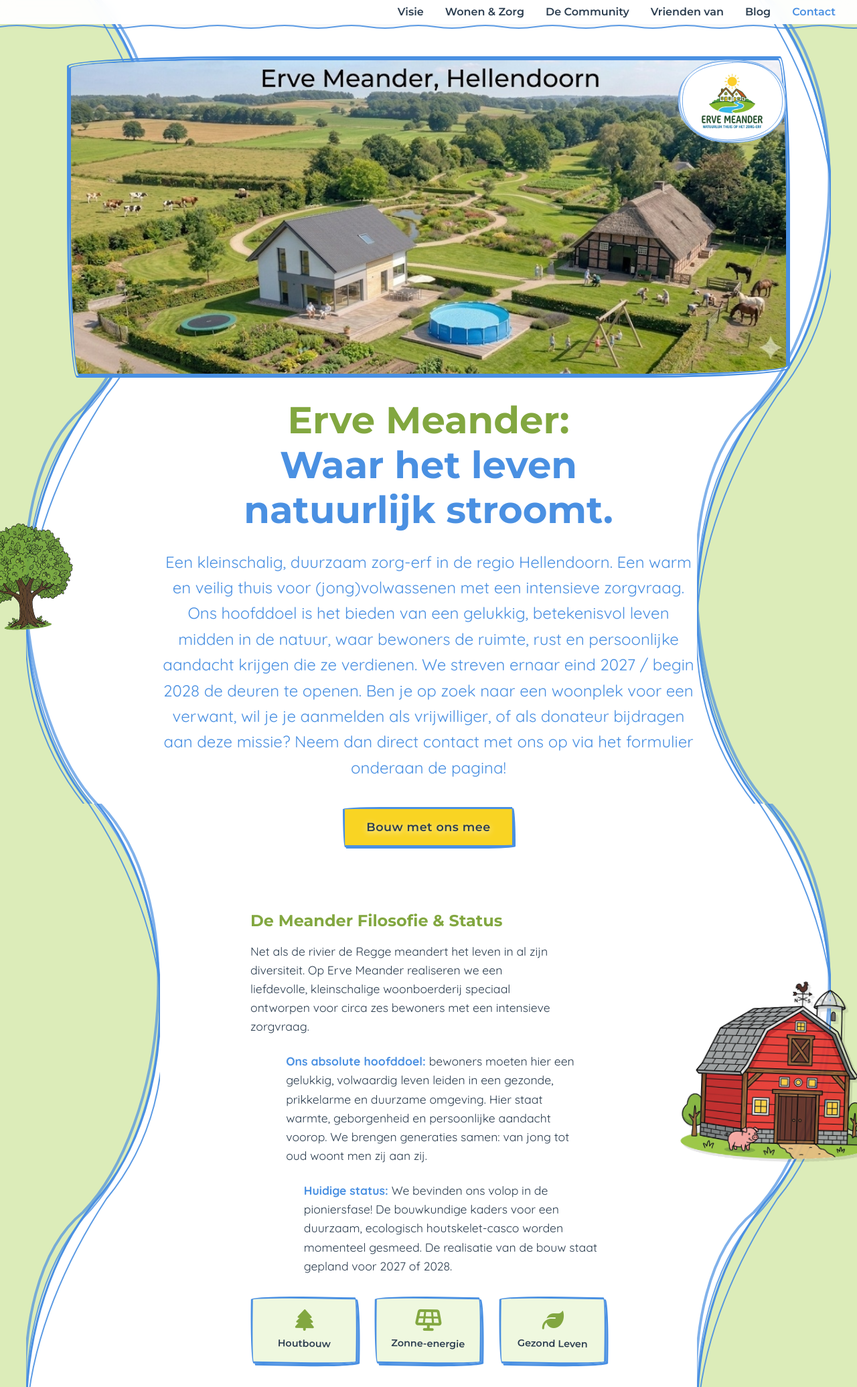
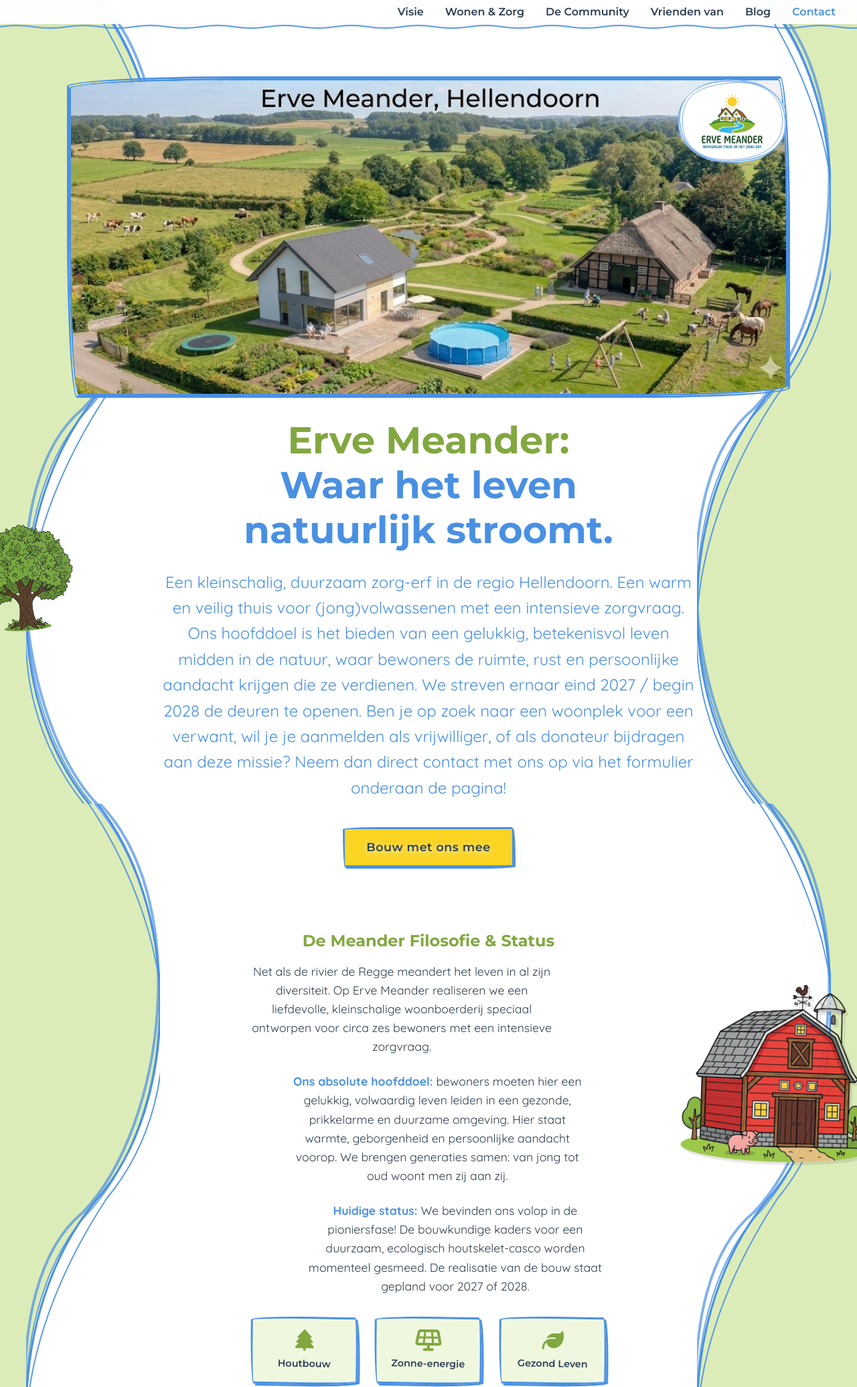
Before and after one commit to Legalfiction/Erven_Meeander_Webiste, a plain HTML site: page index.html in a window 1280 px wide. Shown: the top 2071 px of the page at 67% size. Drawn offline with Linux system fonts and the light colour scheme.

Commit message:
Center philosophy blocks on desktop, add white space between menu and hero photo

```diff
--- a/styles.css
+++ b/styles.css
@@ -435,8 +435,8 @@ a {
 .hero {
     position: relative;
     width: 100%;
-    padding-top: calc(var(--header-height) + 20px);
-    /* pushes below sticky header */
+    padding-top: calc(var(--header-height) + 50px);
+    /* Extra witruimte tussen menu en foto op desktop */
 }
 
 .hero-image-container {
@@ -581,6 +581,8 @@ a {
     display: flex;
     gap: 1.5rem;
     margin-top: 2rem;
+    justify-content: center;
+    /* Centreer de iconen */
 }
 
 .icon-box {
@@ -611,6 +613,11 @@ a {
 /* =========================================
    WONEN & ZORG
 ========================================= */
+.philosophy .meander-content {
+    text-align: center;
+    /* Centreer alle tekst in de filosofie sectie op desktop */
+}
+
 .living-care h2 {
     text-align: center;
     margin-bottom: 3rem;
```
